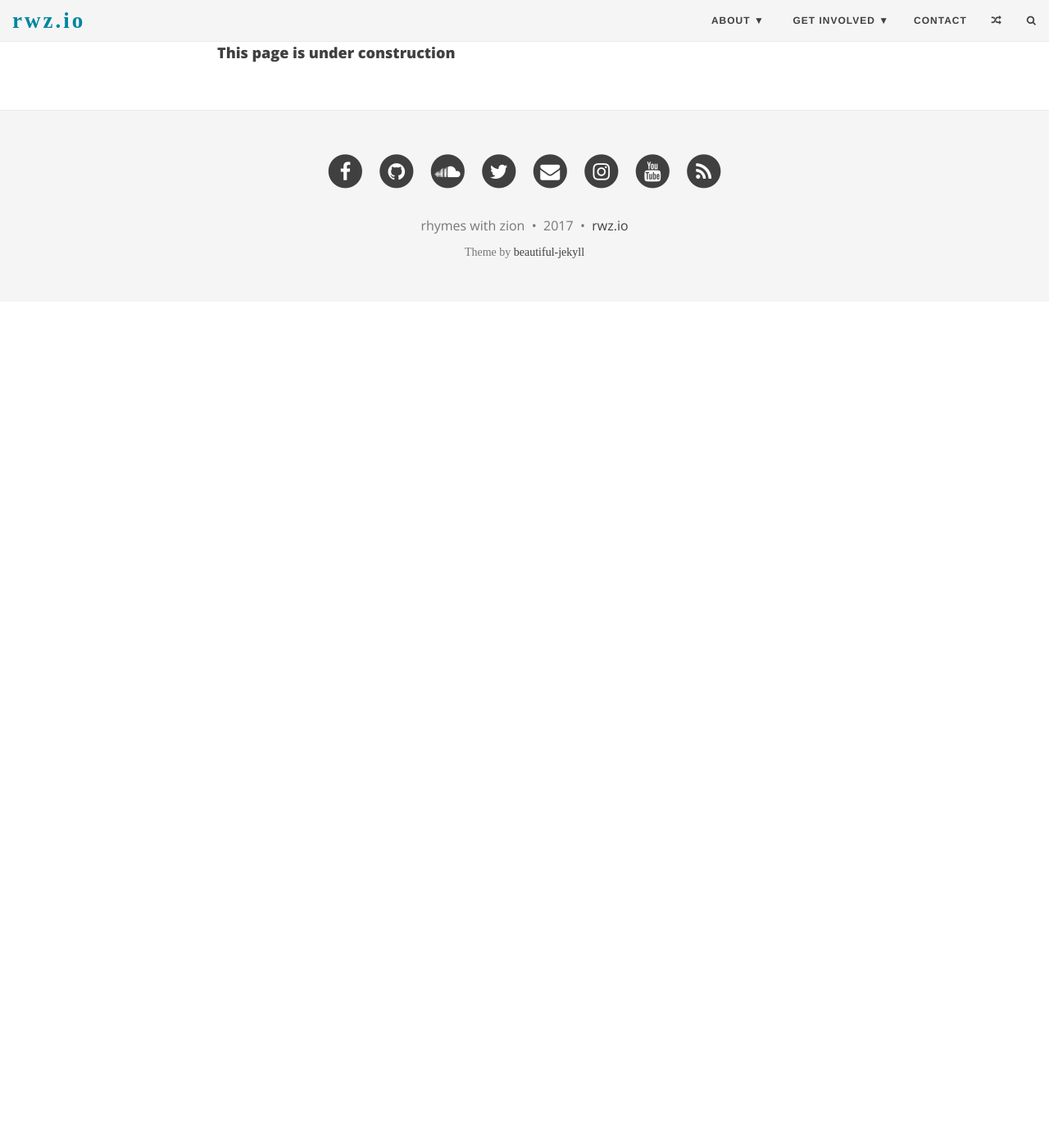
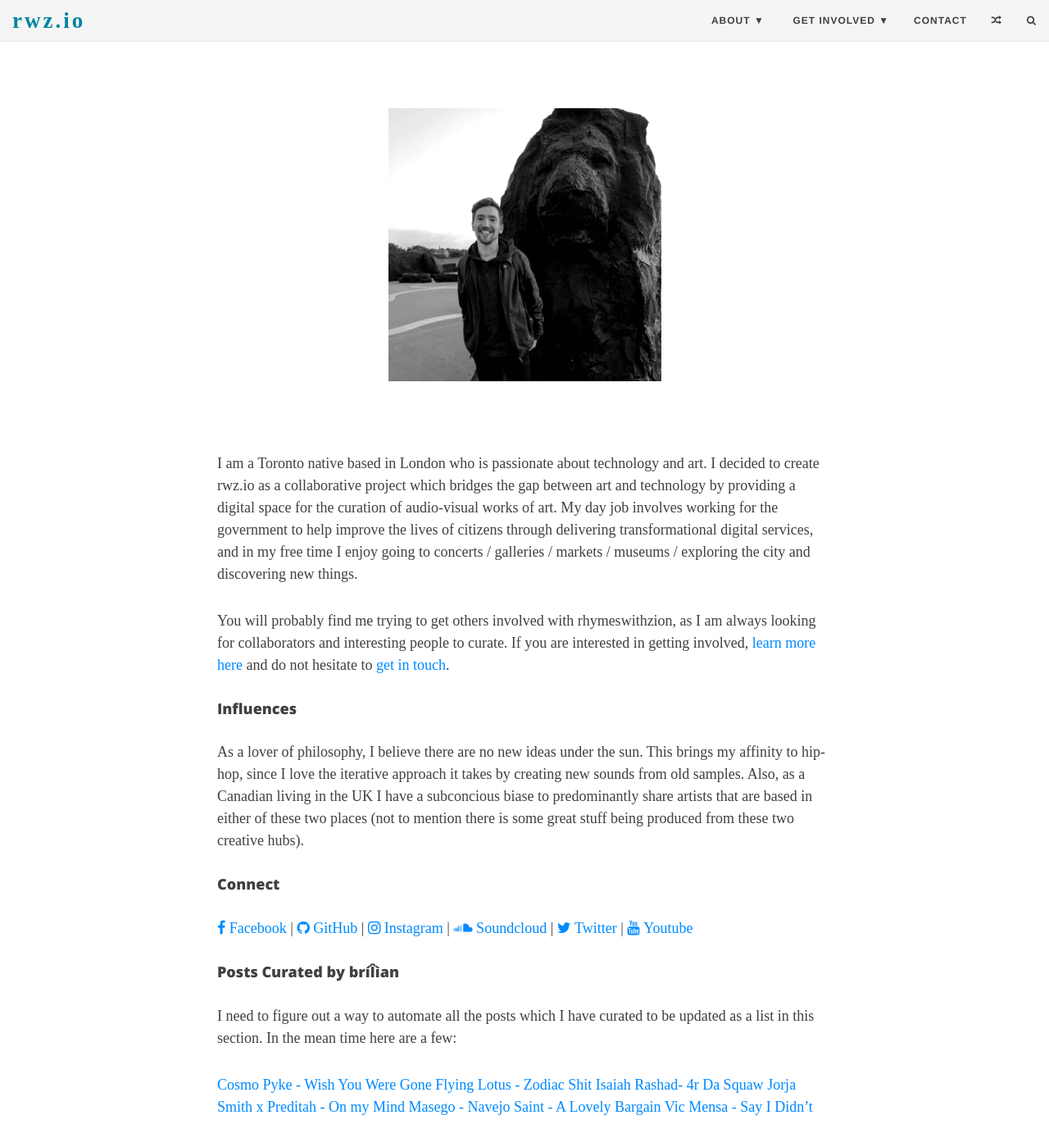
Before and after one commit to rhymeswithzion/rwz-test, a Jekyll site: the page built from curators/brian.md, in a window 1280 px wide and 1400 px high, scrolled down 307 px. Shown: the whole window at 82% size. Built offline with Jekyll 4.4.1, drawn with Linux system fonts in a browser that asks for light colours; some web fonts are replaced; before the commit the page ends 900 px from its top, so only the background shows below that.

Commit message:
Update brian.md

```diff
--- a/curators/brian.md
+++ b/curators/brian.md
@@ -1,8 +1,39 @@
 ---
 layout: page
 title: bríÎìan
-subtitle: Iron like a Lion in Zion
+subtitle: Iron like a Lion in Zion... The brainchild behind rwz.io
 ---
+<br>
+<div style="text-align:center">
+<img src ="/img/brian.png"/>
+</div>
+<br>
 
+I am a Toronto native based in London who is passionate about technology and art. I decided to create rwz.io as a collaborative project which bridges the gap between art and technology by providing a digital space for the curation of audio-visual works of art. My day job involves working for the government to help improve the lives of citizens through delivering transformational digital services, and in my free time I enjoy going to concerts / galleries / markets / museums / exploring the city and discovering new things.
 
-#### This page is under construction
+You will probably find me trying to get others involved with rhymeswithzion, as I am always looking for collaborators and interesting people to curate. If you are interested in getting involved, [learn more here](https://rwz.io/get-involved/) and do not hesitate to [get in touch](https://rwz.io/contact/).
+
+#### Influences
+
+As a lover of philosophy, I believe there are no new ideas under the sun. This brings my affinity to hip-hop, since I love the iterative approach it takes by creating new sounds from old samples. Also, as a Canadian living in the UK I have a subconcious biase to predominantly share artists that are based in either of these two places (not to mention there is some great stuff being produced from these two creative hubs).
+
+#### Connect
+
+<a class="fa fa-facebook" href="https://www.facebook.com/rhymeswithzion" target="_blank"> Facebook </a> |
+<a class="fa fa-github" href="https://www.github.com/rhymeswithzion" target="_blank"> GitHub </a> |
+<a class="fa fa-instagram" href="https://www.instagram.com/rhymeswithzion" target="_blank"> Instagram </a> |
+<a class="fa fa-soundcloud" href="https://soundcloud.com/rhymeswithzion" target="_blank"> Soundcloud </a> |
+<a class="fa fa-twitter" href="https://www.twitter.com/rhymeswithzion" target="_blank"> Twitter </a> |
+<a class="fa fa-youtube" href="https://www.youtube.com/channel/UCdh4VkJeIQRJulkKqEFQwsA" target="_blank"> Youtube </a>
+
+#### Posts Curated by bríÎìan
+
+I need to figure out a way to automate all the posts which I have curated to be updated as a list in this section. In the mean time here are a few:
+
+[Cosmo Pyke - Wish You Were Gone](https://rwz.io/cosmo-pyke-wish-you-were-gone/)
+[Flying Lotus - Zodiac Shit](https://rwz.io/flying-lotus-zodiac-shit/)
+[Isaiah Rashad- 4r Da Squaw](https://rwz.io/isaiah-rasha-4r-da-squaw/)
+[Jorja Smith x Preditah - On my Mind](https://rwz.io/jorja-smith-on-my-mind/)
+[Masego - Navejo](https://rwz.io/masego-navajo/)
+[Saint - A Lovely Bargain](https://rwz.io/saint-a-lovely-bargain-live-of-the-floor/)
+[Vic Mensa - Say I Didn't](https://rwz.io/vic-mensa-didnt-i/)
```
